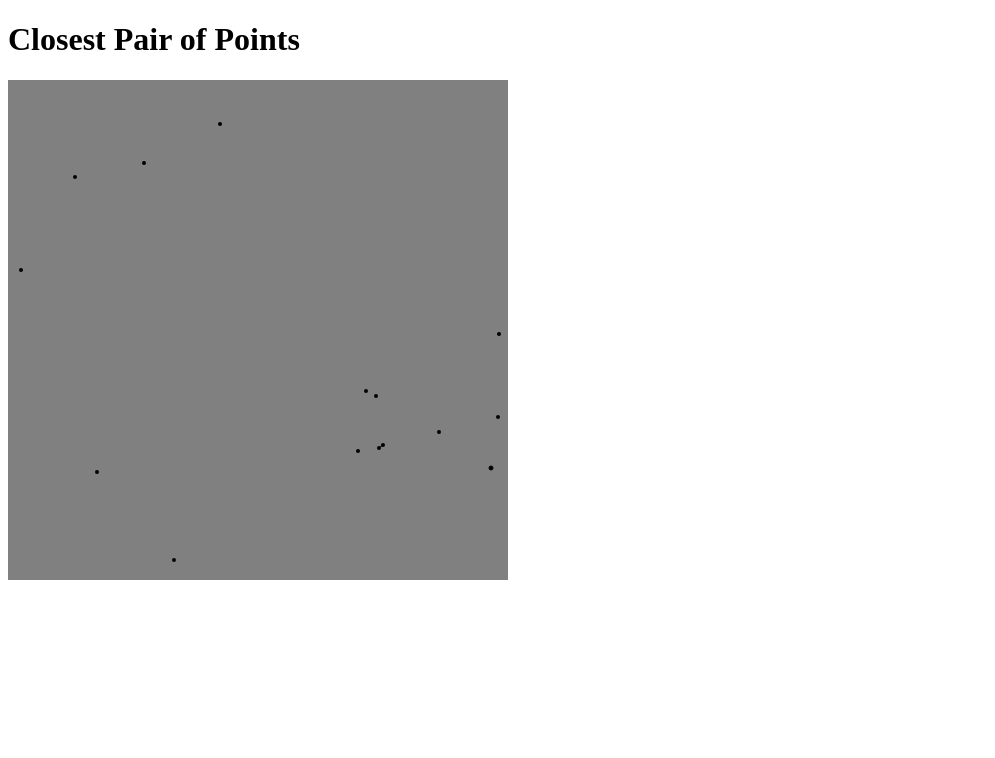
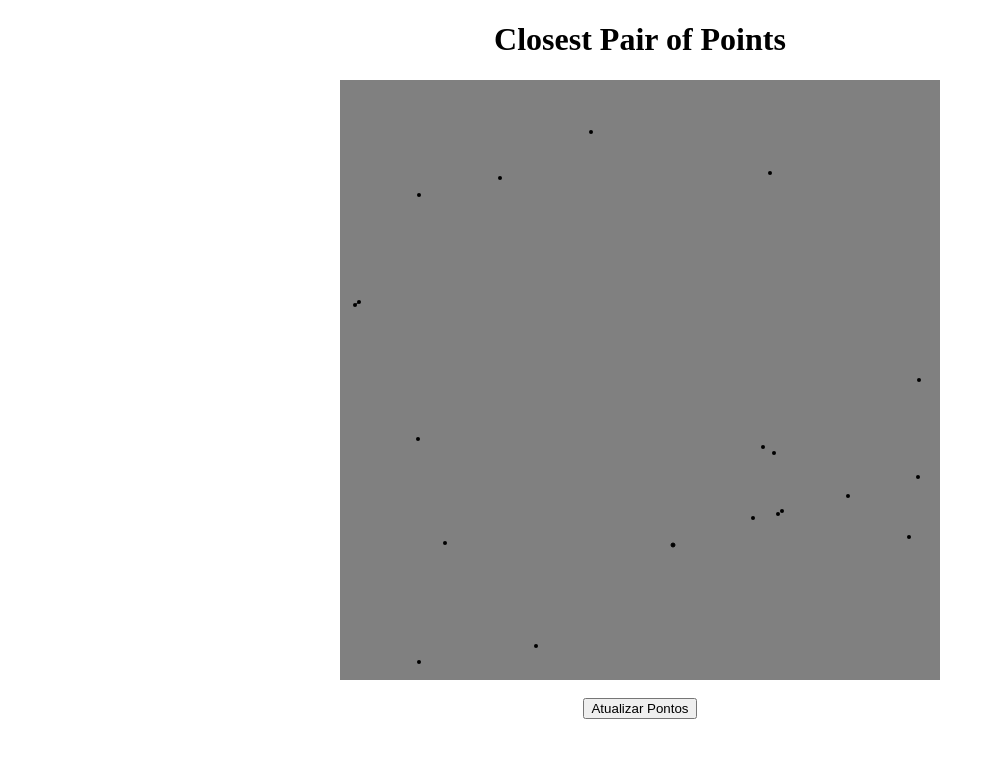
Before and after one commit to murilo-alvesmelo/Transform-and-Conquer-PAA, a plain HTML site: page index.html in a window 1280 px wide. Shown: the whole page, without its empty margins (0-995 px from the left). Drawn offline with Linux system fonts and the light colour scheme.

Commit message:
adding refresh and increasing the amount of points

```diff
--- a/app/closest_pair_of_points.js
+++ b/app/closest_pair_of_points.js
@@ -107,9 +107,9 @@ var closestPair = function _closestPair(Px, Py) {
 var sortX = function (a, b) { return (a.x < b.x) ? -1 : ((a.x > b.x) ? 1 : 0); }
 var sortY = function (a, b) { return (a.y < b.y) ? -1 : ((a.y > b.y) ? 1 : 0); }
 
-const CANVAS_SIZE = 500;
+const CANVAS_SIZE = 590;
 const POINT_SIZE = 2;
-const POINTS_QUANTITY = 15;
+const POINTS_QUANTITY = 20;
 
 const getRandomInt = (max) => {
   return Math.floor(Math.random() * Math.floor(max));
--- a/index.html
+++ b/index.html
@@ -11,13 +11,18 @@
 
 <body>
 	<div>
-		<h1>Closest Pair of Points</h1>
+		<h1 style="text-align: center;">Closest Pair of Points</h1>
 	</div>
 	<canvas
 		id="canvas"
-		width="500"
-		height="500"
+		style="padding: 0; margin: auto; display: block;"
+		width="600"
+		height="600"
 	></canvas>
+	<br/>
+	<div style="text-align: center;">
+		<button onClick="window.location.reload();">Atualizar Pontos</button>
+	</div>
 </body>
 
 </html>
```
